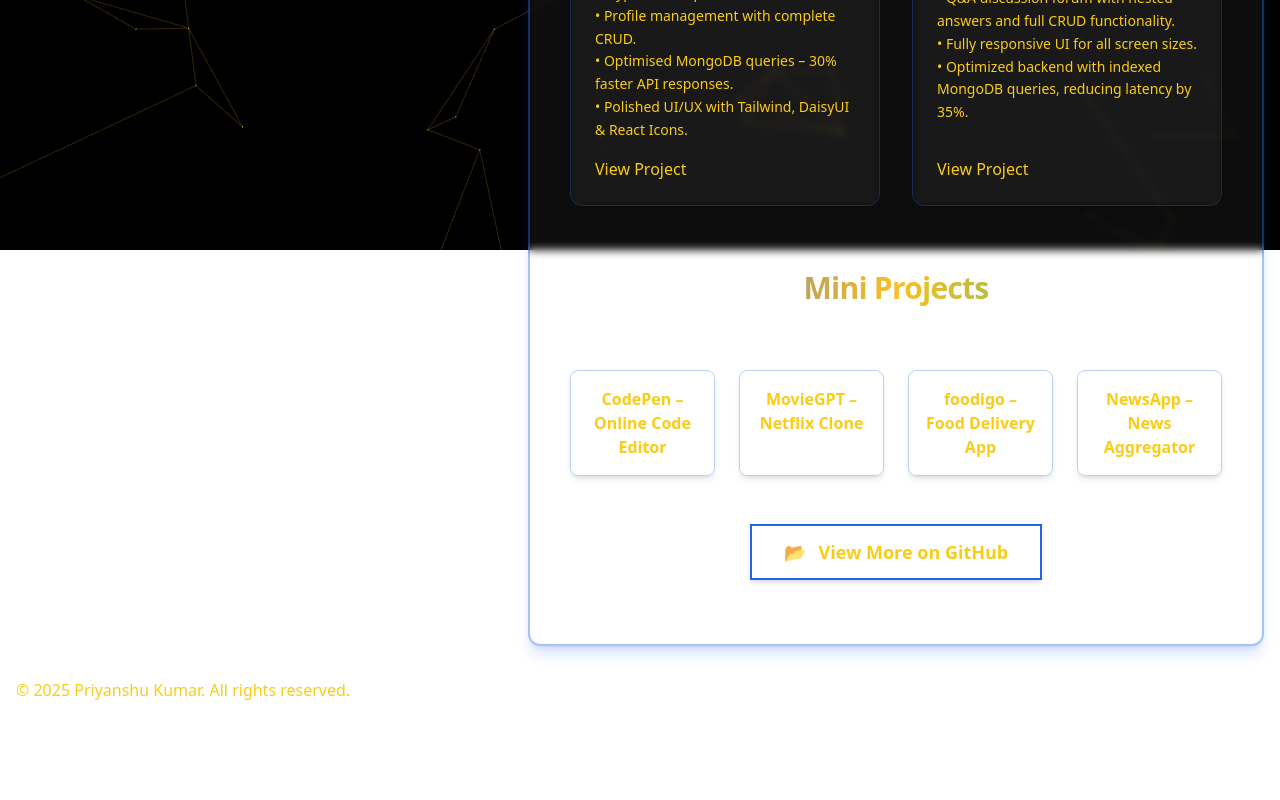
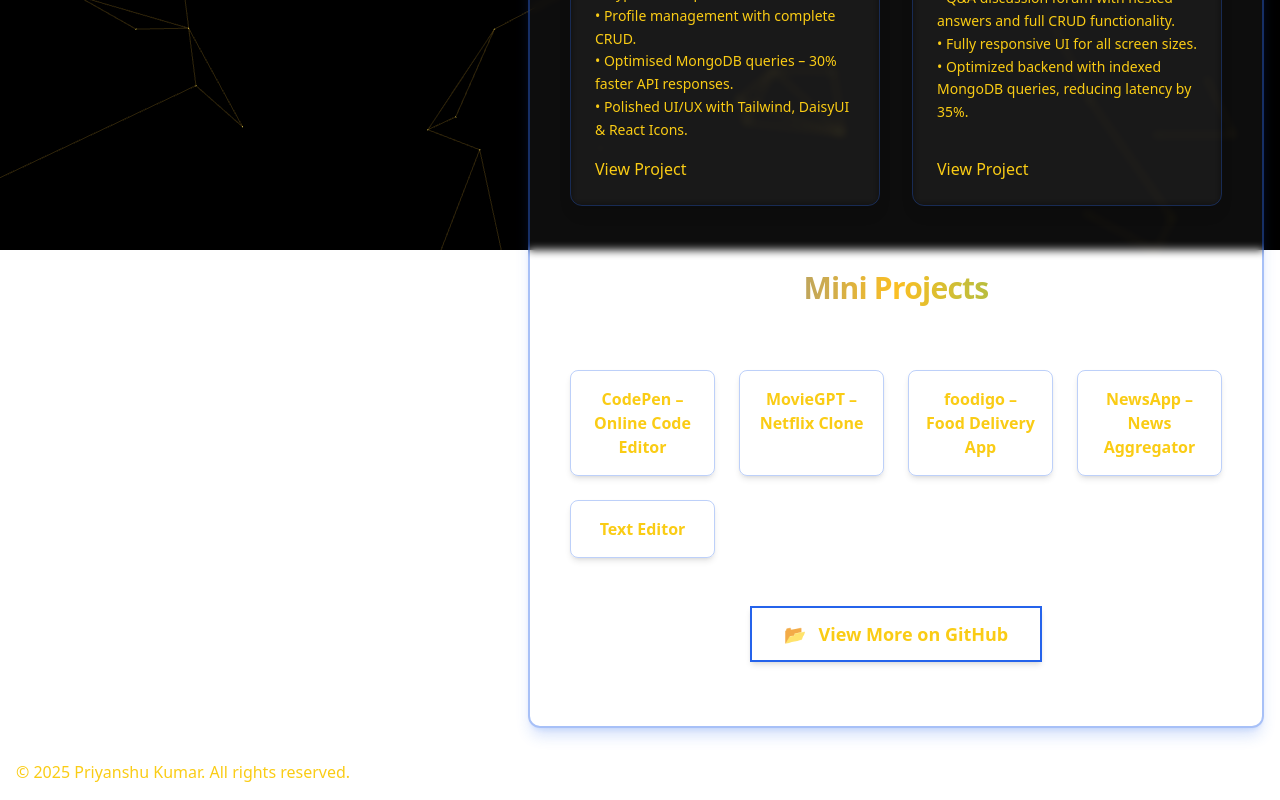
Before and after one commit to priyanshu99ku/my_portfolio, a React (Vite) app: page /projects in a window 1280 px wide. Shown: the part 550-1350 px from the top of the page. Before the commit the page ends 1268 px from the top, so only its background shows below. Built offline with nearby package versions, Linux system fonts and the light colour scheme.

Commit message:
update in mini project

```diff
--- a/src/components/Projects.jsx
+++ b/src/components/Projects.jsx
@@ -18,6 +18,7 @@ const miniProjects = [
   { title: 'MovieGPT – Netflix Clone', link: 'https://github.com/priyanshu99ku/moviegpt' },
   { title: 'foodigo – Food Delivery App', link: 'https://github.com/priyanshu99ku/foodigo' },
   { title: 'NewsApp – News Aggregator', link: 'https://github.com/priyanshu99ku/NEWSAPP' },
+  { title: 'Text Editor', link: 'https://text-editor-tau-ten.vercel.app/' },
 ];
 
 const Projects = () => (
```
